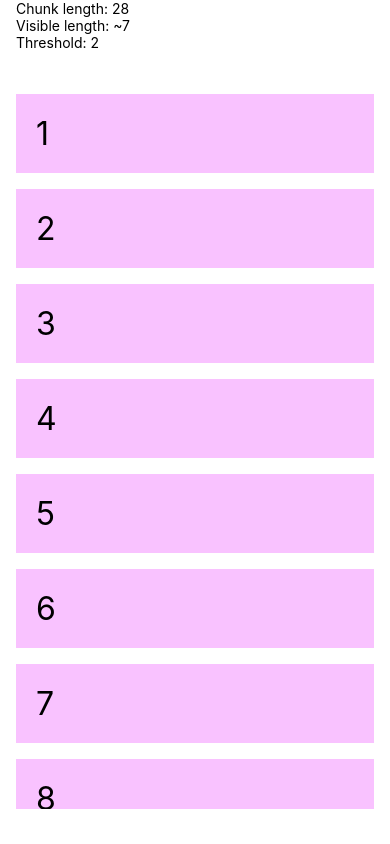
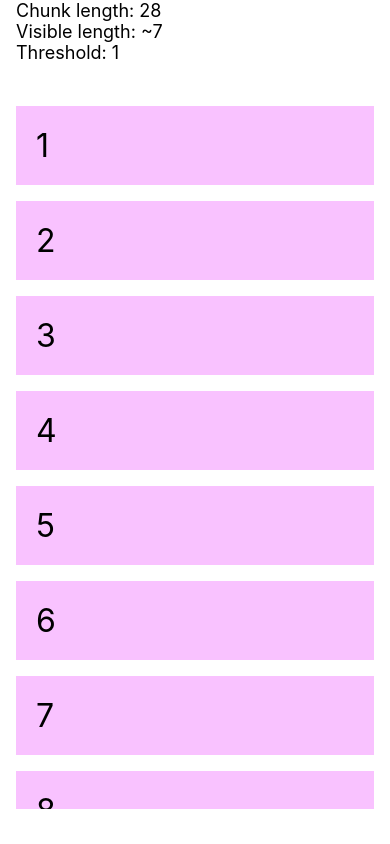
Before and after one commit to tyndria/neat-talks, a React Native app: screen / in a window 390 px wide. Built offline with nearby package versions, Linux system fonts and the light colour scheme.

Commit message:
commit styles

```diff
--- a/src/modules/List/List.js
+++ b/src/modules/List/List.js
@@ -1,5 +1,5 @@
 import React, { useState } from 'react';
-import { Text, View } from 'react-native';
+import { Text, View, StyleSheet } from 'react-native';
 
 import { ListView } from './ListView';
 
@@ -23,14 +23,14 @@ export const List = () => {
     }
   };
 
-  const threshold = 2;
+  const threshold = 1;
 
   return (
     <View style={{ flex: 1 }}>
       <View style={{ marginHorizontal: 16 }}>
-        <Text>Chunk length: {CHUNK_SIZE}</Text>
-        <Text>Visible length: ~7</Text>
-        <Text>Threshold: {threshold}</Text>
+        <Text style={styles.text}>Chunk length: {CHUNK_SIZE}</Text>
+        <Text style={styles.text}>Visible length: ~7</Text>
+        <Text style={styles.text}>Threshold: {threshold}</Text>
       </View>
       <ListView
         items={data.map(prepareItem)}
@@ -41,3 +41,9 @@ export const List = () => {
     </View>
   );
 };
+
+const styles = StyleSheet.create({
+  text: {
+    fontSize: 18,
+  },
+});
```
